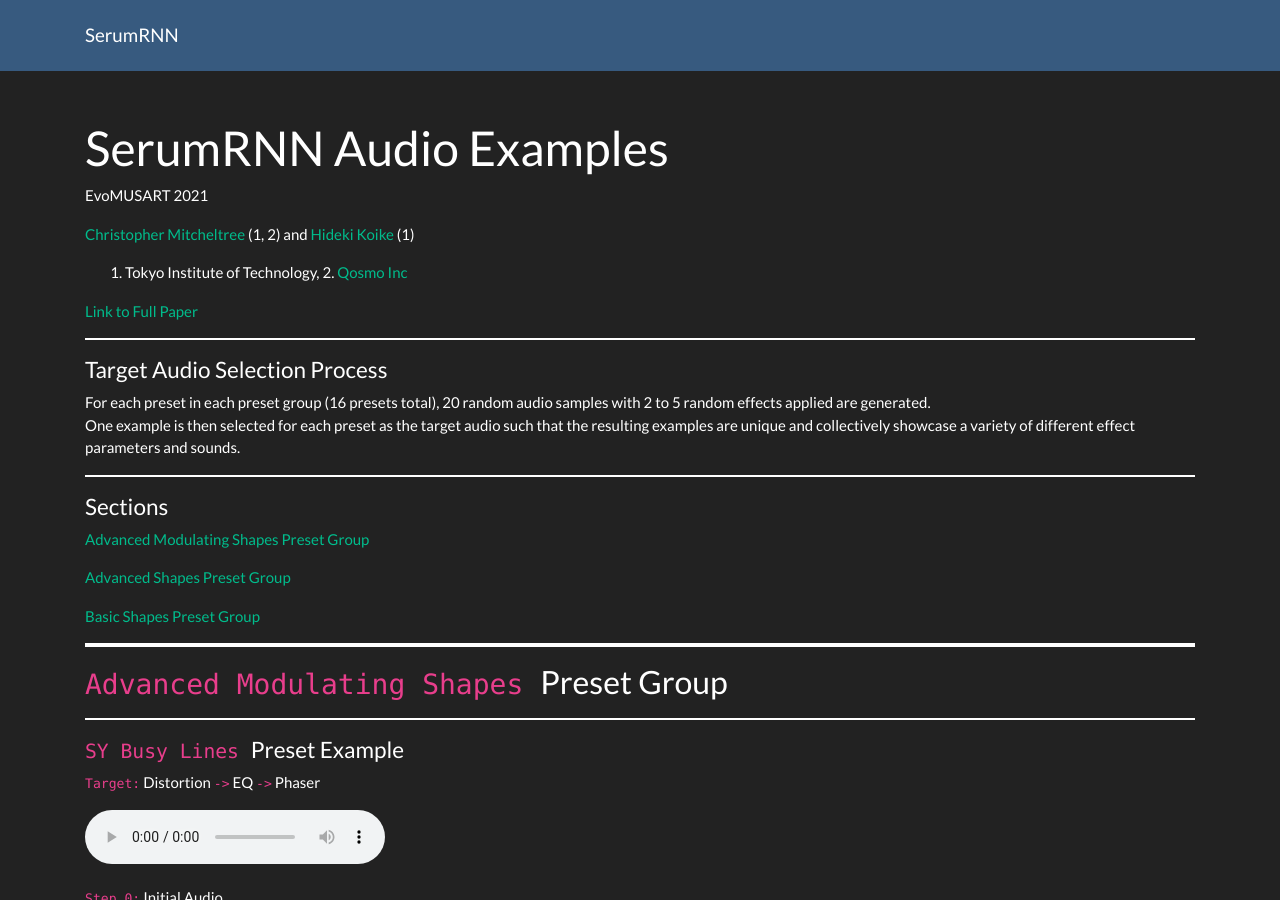
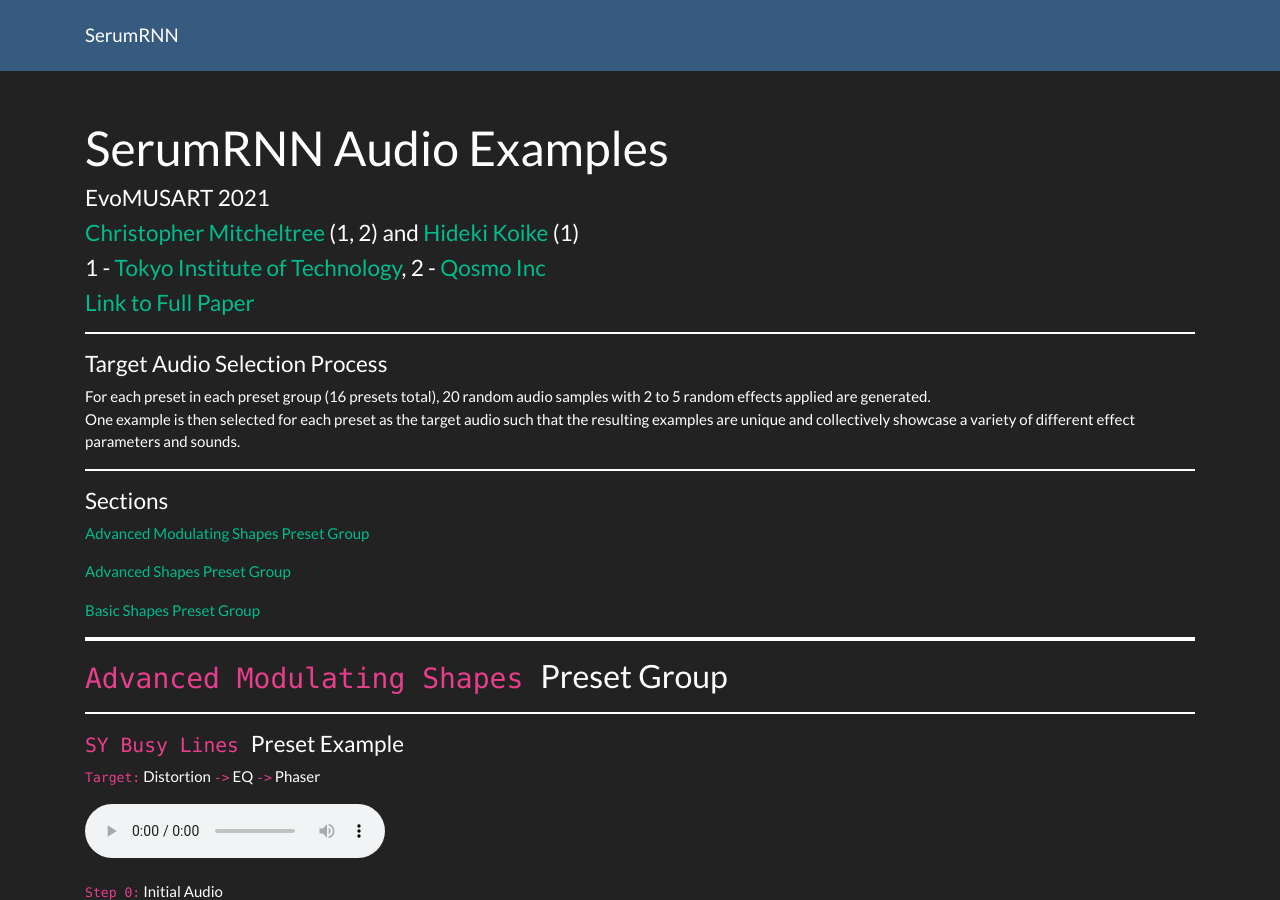
Before and after one commit to icewithfrosting/serum_rnn_examples, a Jekyll site: the page built from index.md, in a window 1280 px wide and 900 px high. Built offline with Jekyll 4.4.1, drawn with Linux system fonts in a browser that asks for light colours; some of the changed lines change nothing that is shown.

Commit message:
Update index.md

```diff
--- a/index.md
+++ b/index.md
@@ -3,14 +3,13 @@
 title: SerumRNN Audio Examples
 ---
 
-EvoMUSART 2021
+#### EvoMUSART 2021
 
-[Christopher Mitcheltree](https://christhetree.com/) (1, 2) and [Hideki Koike](https://www.vogue.cs.titech.ac.jp/koike) (1)
+#### [Christopher Mitcheltree](https://christhetree.com/) (1, 2) and [Hideki Koike](https://www.vogue.cs.titech.ac.jp/koike) (1)
 
-1. Tokyo Institute of Technology, 2. [Qosmo Inc](https://qosmo.jp/en/)
+#### 1 - [Tokyo Institute of Technology](https://www.vogue.cs.titech.ac.jp/top), 2 - [Qosmo Inc](https://qosmo.jp/en/)
 
-[Link to Full Paper](https://christhetree.com/evomusart_2021.pdf)
-
+#### [Link to Full Paper](https://christhetree.com/evomusart_2021.pdf)
 
 <hr style="border:1px solid white">
 
```
